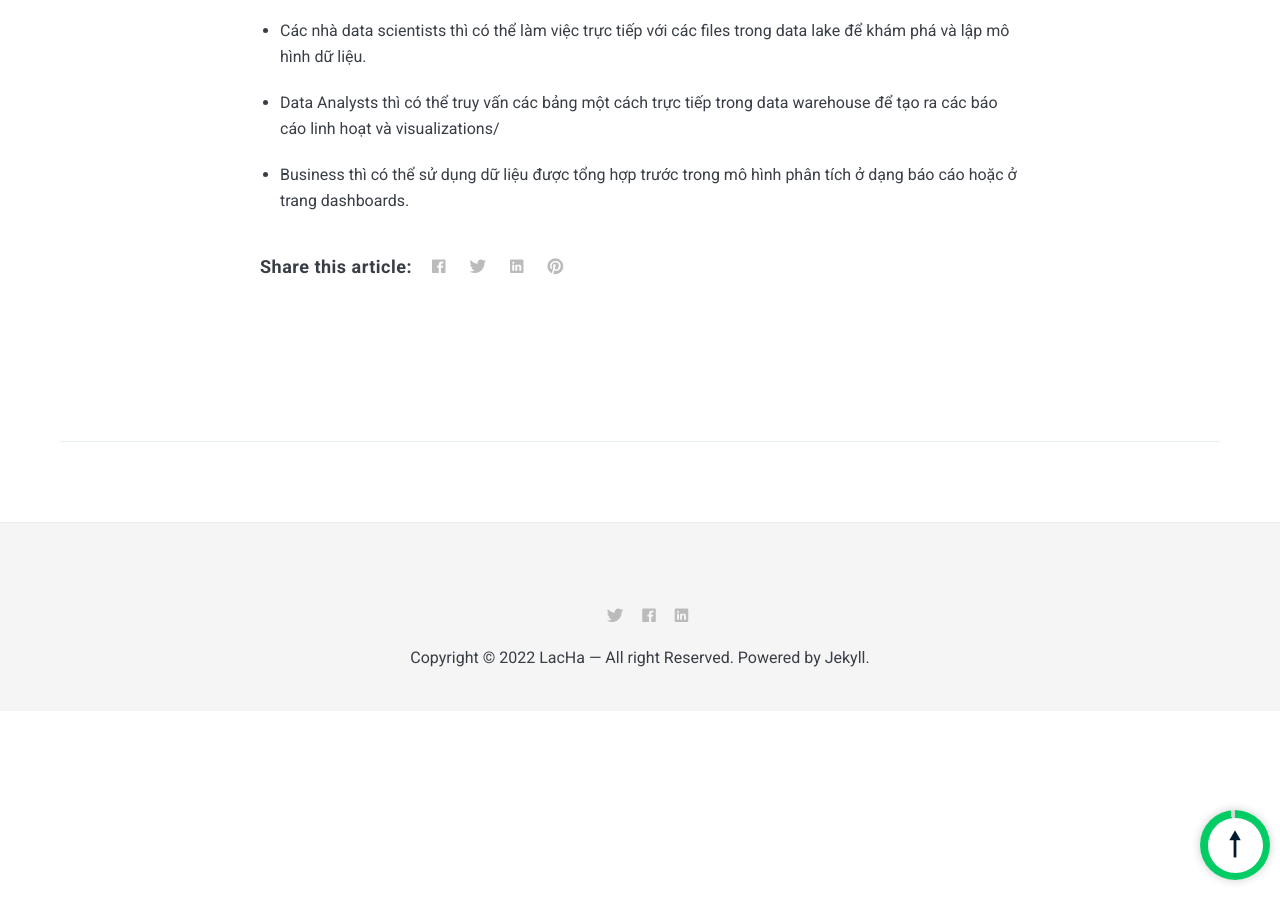
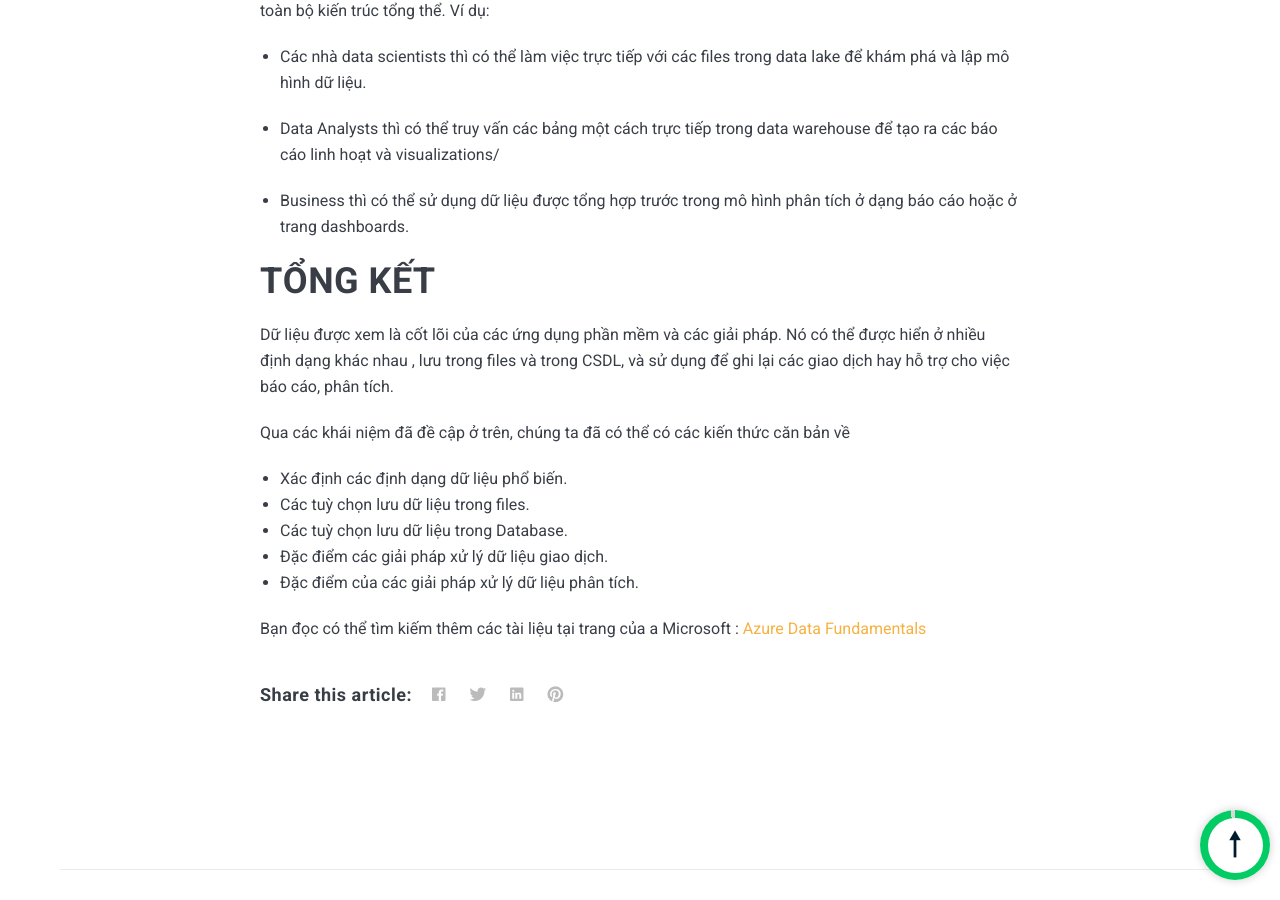
Before and after one commit to namnhat239/namnhat239.github.io, a Jekyll site: the page built from _posts/2022-03-27-azure-data-introduce.markdown, in a window 1280 px wide and 900 px high, scrolled down 14680 px. Built offline with Jekyll 4.4.1, drawn with Linux system fonts in a browser that asks for light colours; nearby versions of some CDN libraries; comment, search, counter and statistics services are not loaded.

Commit message:
Update 2022-03-27-azure-data-introduce.markdown

```diff
--- a/_posts/2022-03-27-azure-data-introduce.markdown
+++ b/_posts/2022-03-27-azure-data-introduce.markdown
@@ -305,3 +305,17 @@ Các kiểu người dùng khác nhau có thể thực hiện công việc phân
 - Data Analysts thì có thể truy vấn các bảng một cách trực tiếp trong data warehouse để tạo ra các báo cáo linh hoạt và visualizations/
 
 - Business thì có thể sử dụng dữ liệu được tổng hợp trước trong mô hình phân tích ở dạng báo cáo hoặc ở trang dashboards.
+
+# TỔNG KẾT
+
+Dữ liệu được xem là cốt lõi của các ứng dụng phần mềm và các giải pháp. Nó có thể được hiển ở nhiều định dạng khác nhau , lưu trong files và trong CSDL, và sử dụng để ghi lại các giao dịch hay hỗ trợ cho việc báo cáo, phân tích.
+
+Qua các khái niệm đã đề cập ở trên, chúng ta đã có thể có các kiến thức căn bản về
+
+- Xác định các định dạng dữ liệu phổ biến.
+- Các tuỳ chọn lưu dữ liệu trong files.
+- Các tuỳ chọn lưu dữ liệu trong Database.
+- Đặc điểm các giải pháp xử lý dữ liệu giao dịch.
+- Đặc điểm của các giải pháp xử lý dữ liệu phân tích.
+
+Bạn đọc có thể tìm kiếm thêm các tài liệu tại trang của a Microsoft : [Azure Data Fundamentals](https://docs.microsoft.com/en-us/learn/certifications/azure-data-fundamentals/)
```
